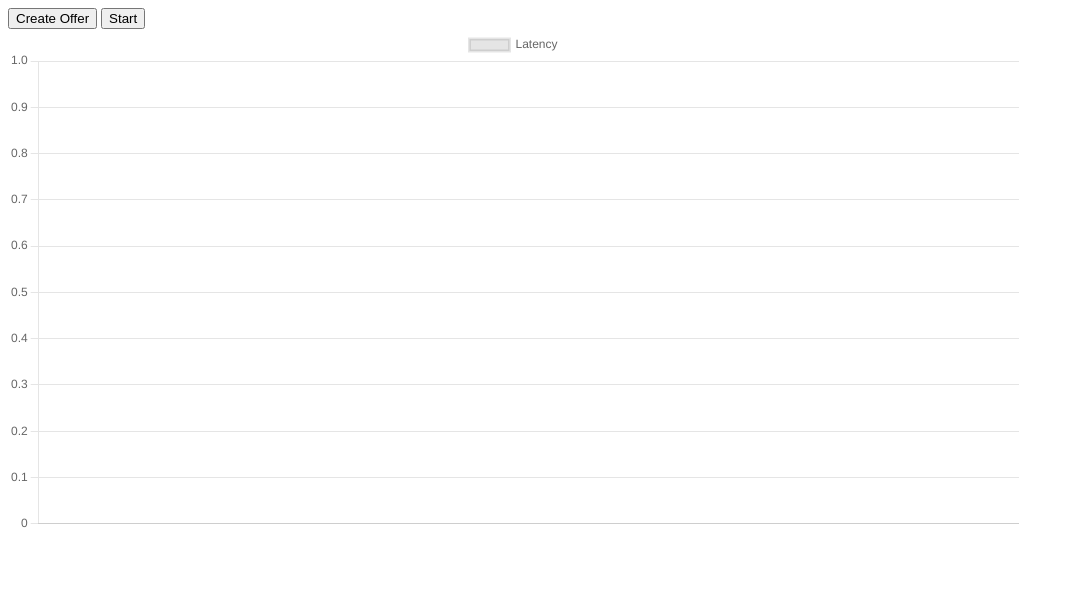
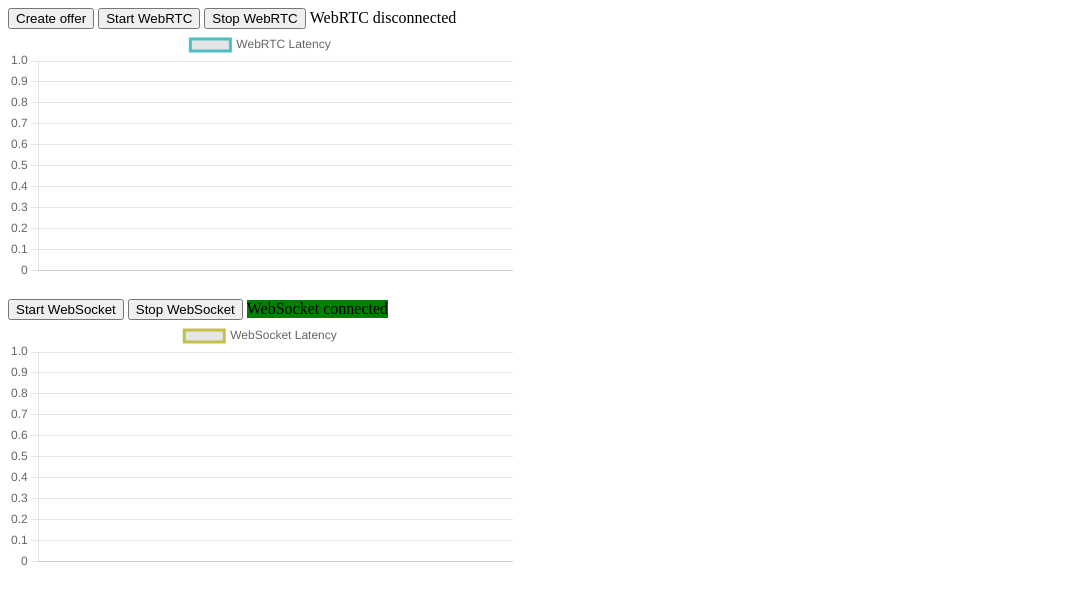
Before and after one commit to piotrek-szczygiel/webrtc-vs-websocket, a plain HTML site: page client/ping.html in a window 1280 px wide. Shown: the whole page, without its empty margins (0-1074 px from the left). Drawn offline with nearby package versions, Linux system fonts and the light colour scheme.

Commit message:
Add WebSocket chart

```diff
--- a/client/ping.html
+++ b/client/ping.html
@@ -6,66 +6,30 @@
     <meta name="viewport" content="width=device-width, initial-scale=1.0" />
     <script src="https://cdn.jsdelivr.net/npm/chart.js@3.3.0/dist/chart.min.js"></script>
     <script src="webrtc.js"></script>
-    <script>
-      let chart = undefined;
-      let count = 0;
-
-      function handleMessage(message) {
-        const end = Date.now();
-        console.debug("Received message", message);
-        const [start, payload] = JSON.parse(message);
-        const latency = end - start;
-        console.info(`${latency}ms`);
-
-        chart.data.datasets[0].data.push(latency);
-        chart.data.labels.push("Caption" + count++);
-        chart.update();
-
-        setTimeout(sendMessage, 500);
-      }
-
-      function sendMessage() {
-        const timestamp = Date.now();
-        const message = [timestamp, "A".repeat(64)];
-        rtcChannelSend(JSON.stringify(message));
-      }
-
-      function initialize() {
-        const ctx = document.getElementById("chart").getContext("2d");
-        chart = new Chart(ctx, {
-          type: "line",
-          options: {
-            scales: {
-              x: {
-                ticks: {
-                  display: false,
-                },
-                grid: {
-                  display: false,
-                },
-              },
-            },
-          },
-          data: {
-            labels: [],
-            datasets: [
-              {
-                label: "Latency",
-                data: [],
-                fill: true,
-              },
-            ],
-          },
-        });
-      }
-    </script>
+    <script src="websocket.js"></script>
+    <script src="ping.js"></script>
     <title>Ping</title>
   </head>
   <body onload="initialize()">
-    <button type="button" onclick="rtcCreateOffer()">Create Offer</button>
-    <button type="button" onclick="sendMessage()">Start</button>
-    <div style="max-width: 80%; height: auto">
-      <canvas id="chart"></canvas>
+    <button type="button" onclick="rtcCreateOffer();">Create offer</button>
+    <button type="button" onclick="rtcSendPayload()">Start WebRTC</button>
+    <button type="button" onclick="clearTimeout(rtcTimeout)">
+      Stop WebRTC
+    </button>
+    <div id="rtcStatus" style="display: inline-block">WebRTC disconnected</div>
+    <div style="max-width: 40%">
+      <canvas id="rtcChart"></canvas>
+    </div>
+    <br />
+    <button type="button" onclick="wsSendPayload()">Start WebSocket</button>
+    <button type="button" onclick="clearTimeout(wsTimeout)">
+      Stop WebSocket
+    </button>
+    <div id="wsStatus" style="display: inline-block">
+      WebSocket disconnected
+    </div>
+    <div style="max-width: 40%">
+      <canvas id="wsChart"></canvas>
     </div>
   </body>
 </html>
--- /dev/null
+++ b/client/ping.js
@@ -0,0 +1,119 @@
+let rtcChart = undefined;
+let wsChart = undefined;
+
+let rtcStatus = undefined;
+let wsStatus = undefined;
+
+let rtcCount = 0;
+let wsCount = 0;
+
+let rtcTimeout = undefined;
+let wsTimeout = undefined;
+
+function rtcReady() {
+  rtcStatus.innerHTML = "WebRTC connected";
+  rtcStatus.style.backgroundColor = "green";
+}
+
+function wsReady() {
+  wsStatus.innerHTML = "WebSocket connected";
+  wsStatus.style.backgroundColor = "green";
+}
+
+function rtcSendPayload() {
+  const timestamp = Date.now();
+  const message = [timestamp, "A".repeat(64)];
+  rtcMessageSend(JSON.stringify(message));
+}
+
+function rtcHandleMessage(message) {
+  const end = Date.now();
+  const [start, payload] = JSON.parse(message);
+  const latency = end - start;
+
+  rtcChart.data.datasets[0].data.push(latency);
+  rtcChart.data.labels.push(++rtcCount);
+  rtcChart.update();
+
+  rtcTimeout = setTimeout(rtcSendPayload, 500);
+}
+
+function wsSendPayload() {
+  const timestamp = Date.now();
+  const message = [timestamp, "A".repeat(64)];
+  wsMessageSend(JSON.stringify(message));
+}
+
+function wsHandleMessage(message) {
+  const end = Date.now();
+  const [start, payload] = JSON.parse(message);
+  const latency = end - start;
+
+  wsChart.data.datasets[0].data.push(latency);
+  wsChart.data.labels.push(++wsCount);
+  wsChart.update();
+
+  wsTimeout = setTimeout(wsSendPayload, 500);
+}
+
+function initialize() {
+  rtcStatus = document.getElementById("rtcStatus");
+  wsStatus = document.getElementById("wsStatus");
+  rtcChart = new Chart(document.getElementById("rtcChart").getContext("2d"), {
+    type: "line",
+    options: {
+      scales: {
+        x: {
+          ticks: {
+            display: false,
+          },
+          grid: {
+            display: false,
+          },
+        },
+      },
+    },
+    data: {
+      labels: [],
+      datasets: [
+        {
+          label: "WebRTC Latency",
+          data: [],
+          fill: true,
+          borderColor: "rgb(75, 192, 192)",
+          tension: 0.1,
+        },
+      ],
+    },
+  });
+  wsChart = new Chart(document.getElementById("wsChart").getContext("2d"), {
+    type: "line",
+    options: {
+      scales: {
+        x: {
+          ticks: {
+            display: false,
+          },
+          grid: {
+            display: false,
+          },
+        },
+      },
+    },
+    data: {
+      labels: [],
+      datasets: [
+        {
+          label: "WebSocket Latency",
+          data: [],
+          fill: true,
+          borderColor: "rgb(192, 192, 75)",
+          tension: 0.1,
+        },
+      ],
+    },
+  });
+
+  rtcInitialize();
+  wsInitialize();
+}
--- a/client/webrtc.js
+++ b/client/webrtc.js
@@ -22,10 +22,14 @@ const RtcEvent = {
   CANDIDATE: 3,
 };
 
-const rtcPeer = new RTCPeerConnection(ICE_CONFIG);
-let rtcChannel = rtcPeer.createDataChannel("channel");
+let rtcPeer = undefined;
+let rtcChannel = undefined;
+let rtcServer = undefined;
 
-const rtcServer = new WebSocket("ws://ws.szczygiel.dev/webrtc");
+function rtcInitialize() {
+  rtcPeer = new RTCPeerConnection(ICE_CONFIG);
+  rtcChannel = rtcPeer.createDataChannel("channel");
+  rtcServer = new WebSocket("ws://ws.szczygiel.dev/webrtc");
   rtcServer.onerror = (error) => console.log("Server error", error);
 
   rtcServer.onmessage = (message) => {
@@ -58,9 +62,10 @@ rtcServer.onopen = () => {
 
     rtcChannel.onerror = (error) => console.log("Error on data channel", error);
     rtcChannel.onclose = () => console.log("Data channel is closed");
-  rtcChannel.onmessage = (event) => handleMessage(event.data);
+    rtcChannel.onmessage = (event) => rtcHandleMessage(event.data);
     rtcPeer.ondatachannel = (event) => (rtcChannel = event.channel);
   };
+}
 
 function rtcHandleOffer(offer) {
   rtcPeer.setRemoteDescription(new RTCSessionDescription(offer));
@@ -81,6 +86,7 @@ function rtcHandleCandidate(candidate) {
 function rtcHandleAnswer(answer) {
   rtcPeer.setRemoteDescription(new RTCSessionDescription(answer));
   console.log("Connection established successfully!!");
+  rtcReady();
 }
 
 function rtcCreateOffer() {
@@ -93,6 +99,6 @@ function rtcCreateOffer() {
   );
 }
 
-function rtcChannelSend(data) {
+function rtcMessageSend(data) {
   rtcChannel.send(data);
 }
--- /dev/null
+++ b/client/websocket.js
@@ -0,0 +1,15 @@
+let server = undefined;
+
+function wsInitialize() {
+  server = new WebSocket("ws://ws.szczygiel.dev/websocket");
+  server.onerror = (error) => console.log("Server error", error);
+  server.onopen = () => console.log("Connected to WebSocket server");
+  server.onmessage = (message) => {
+    wsHandleMessage(message.data);
+  };
+  wsReady();
+}
+
+function wsMessageSend(data) {
+  server.send(data);
+}
```
Also changed, not shown: client/pong.html (+3 -13 lines), client/pong.js (added, +24 -0 lines), server/server.js (+16 -2 lines). Lines whose indentation alone changed are shown as unchanged.
